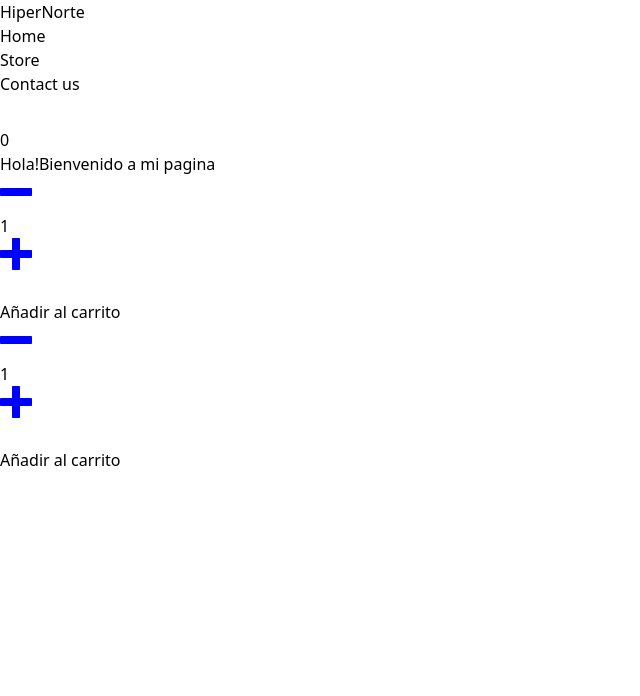
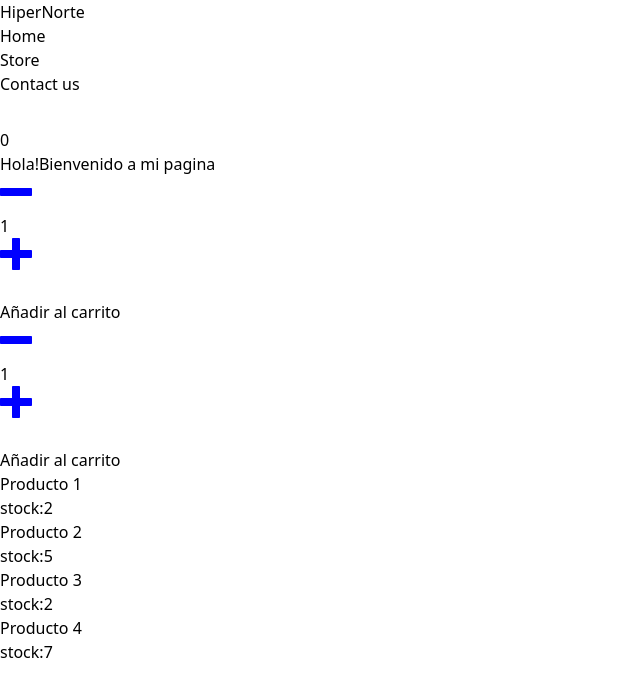
Before and after one commit to AnaScia/Preentrega2-Sciangula, a React (Vite) app: page / in a window 1280 px wide. Shown: the top 696 px of the page, without its empty margins (0-640 px from the left). Built offline with nearby package versions, Linux system fonts and the light colour scheme.

Commit message:
add items

```diff
--- /dev/null
+++ b/public/products.js
@@ -0,0 +1,26 @@
+[
+    {
+        "id":1,
+        "title":"Producto 1",
+        "description":"shalala",
+        "stock":2
+    },
+    {
+        "id":2,
+        "title":"Producto 2",
+        "description":"shalala",
+        "stock":5
+    },
+    {
+        "id":3,
+        "title":"Producto 3",
+        "description":"shalala",
+        "stock":2
+    },
+    {
+        "id":4,
+        "title":"Producto 4",
+        "description":"shalala",
+        "stock":7
+    }
+]
--- /dev/null
+++ b/src/components/Item.jsx
@@ -0,0 +1,16 @@
+import PropTypes from 'prop-types'
+
+const Item = ({item}) => {
+    return (
+        <div>
+            <h3>{item.title}</h3>
+            <p>stock:{item.stock}</p>
+        </div>
+     );
+}
+
+Item.propTypes = {
+  item:PropTypes.object
+}
+
+export default Item;
--- /dev/null
+++ b/src/components/ItemList.jsx
@@ -0,0 +1,40 @@
+import { useState,useEffect } from 'react';
+import Item from './Item';
+
+
+const ItemList = () => {
+
+    const [productData, setProductData] = useState([]);
+
+    useEffect(() => {
+        const promiseData = () => {
+            return new Promise((resolve)=> {
+                setTimeout(() => {
+                    const productsFile="/public/products.js"
+
+                    fetch(productsFile)
+                    .then((response)=>response.json())
+                    .then((data)=>{
+                        resolve(data)
+                    })
+             }, 2000)
+            })
+        }
+
+        promiseData().then((data)=>{setProductData(data)})
+
+    }, []);
+
+    return (
+        <div>
+            {
+                productData.length==0 ? <p> Cargando..</p>
+                : productData.map((item)=>{
+                    return(<Item key={item.id} item={item}/>)
+                })
+            }
+        </div>
+     );
+}
+
+export default ItemList;
--- a/src/components/ItemListContainer.jsx
+++ b/src/components/ItemListContainer.jsx
@@ -1,5 +1,6 @@
 import PropTypes from "prop-types";
 import ItemCount from "./ItemCount";
+import ItemList from "./ItemList";
 
 function ItemListContainer({ greeting }) {
 
@@ -12,6 +13,7 @@ function ItemListContainer({ greeting }) {
       <h2>{greeting}</h2>
       <ItemCount stock={5} initial={1} onAdd={onAdd}></ItemCount>
       <ItemCount stock={3} initial={1} onAdd={onAdd}></ItemCount>
+      <ItemList></ItemList>
     </>
   );
 }
```
